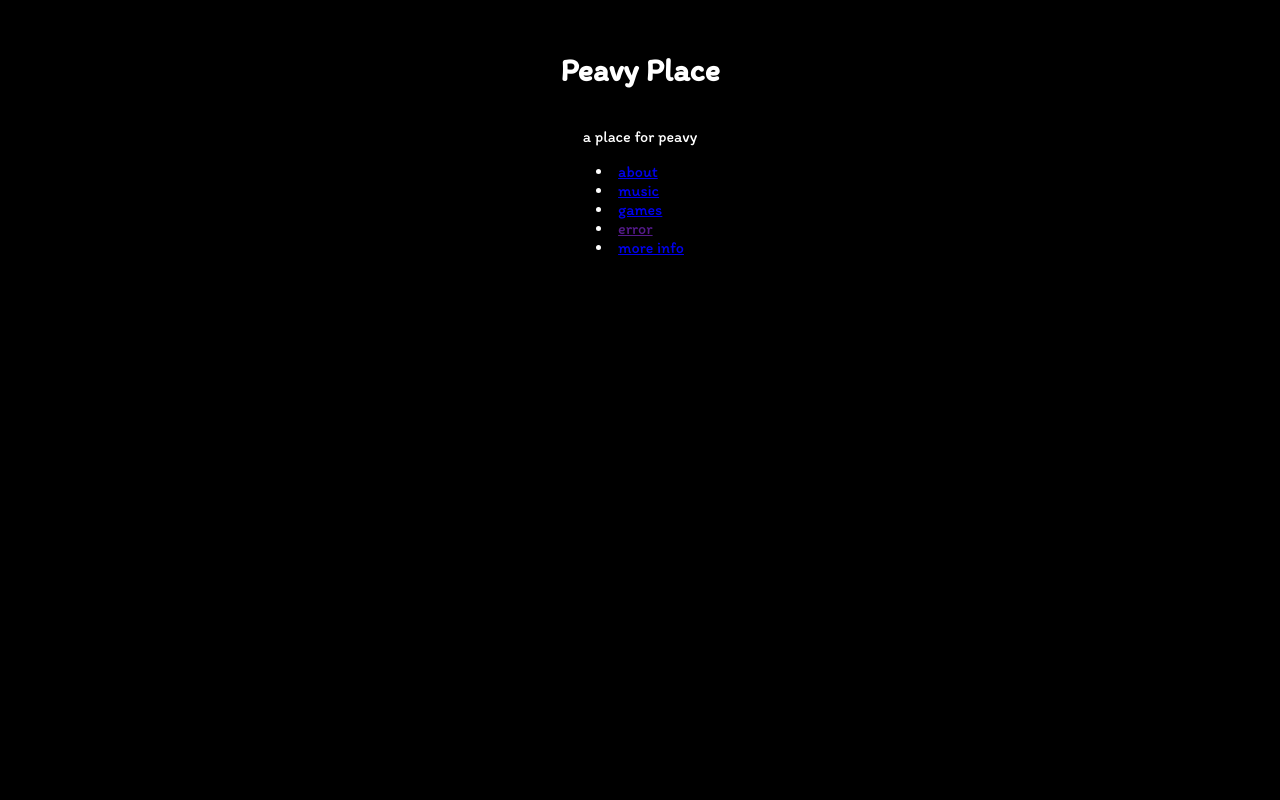
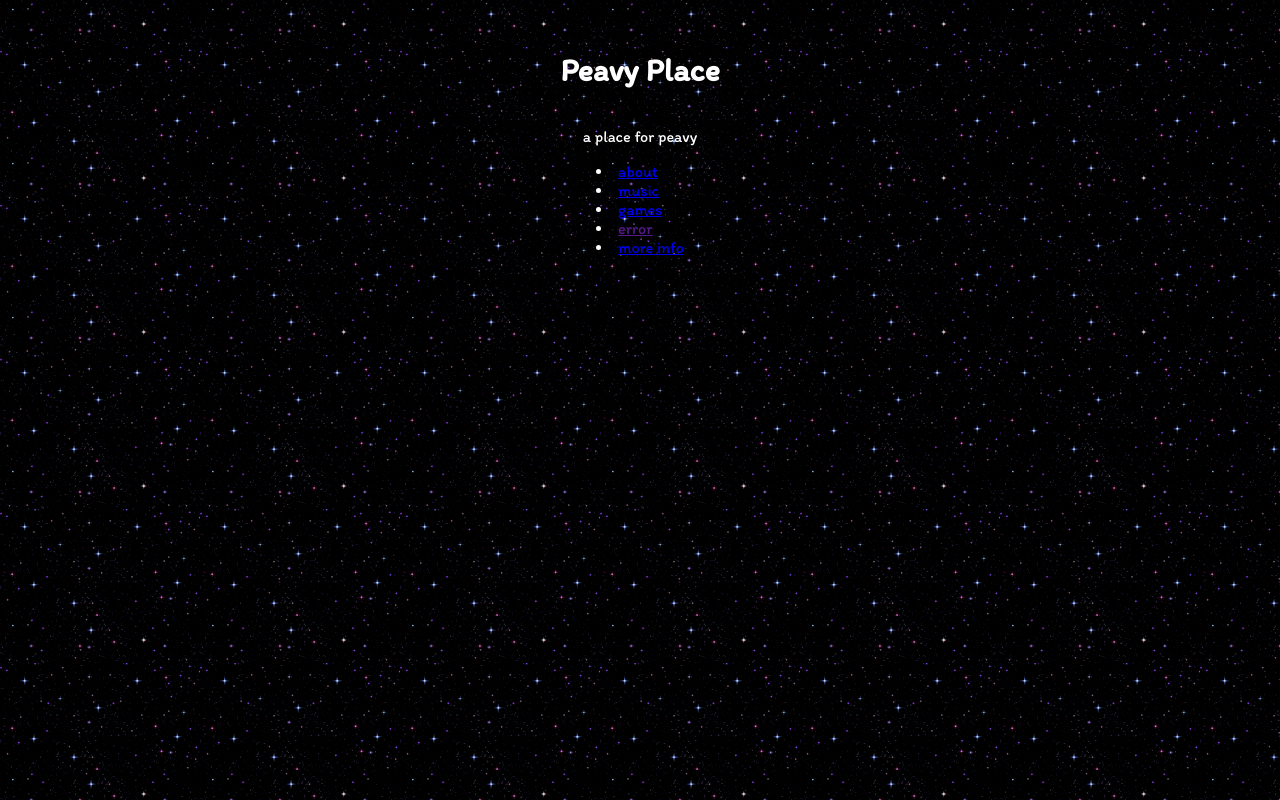
Before and after one commit to Peavy101/PeavyPlace, a plain HTML site: page index.html in a window 1280 px wide. Drawn offline with Linux system fonts and the light colour scheme.

Commit message:
Added background :)
starry background (heart eyes emoji)

```diff
--- a/style.css
+++ b/style.css
@@ -1,5 +1,6 @@
 body {
-    background-color: black;
+    background-image: url('starry.gif');
+    background-repeat: repeat;
 }
 
 main {
```
Also changed, not shown: starry.gif (added), 1 other file.
